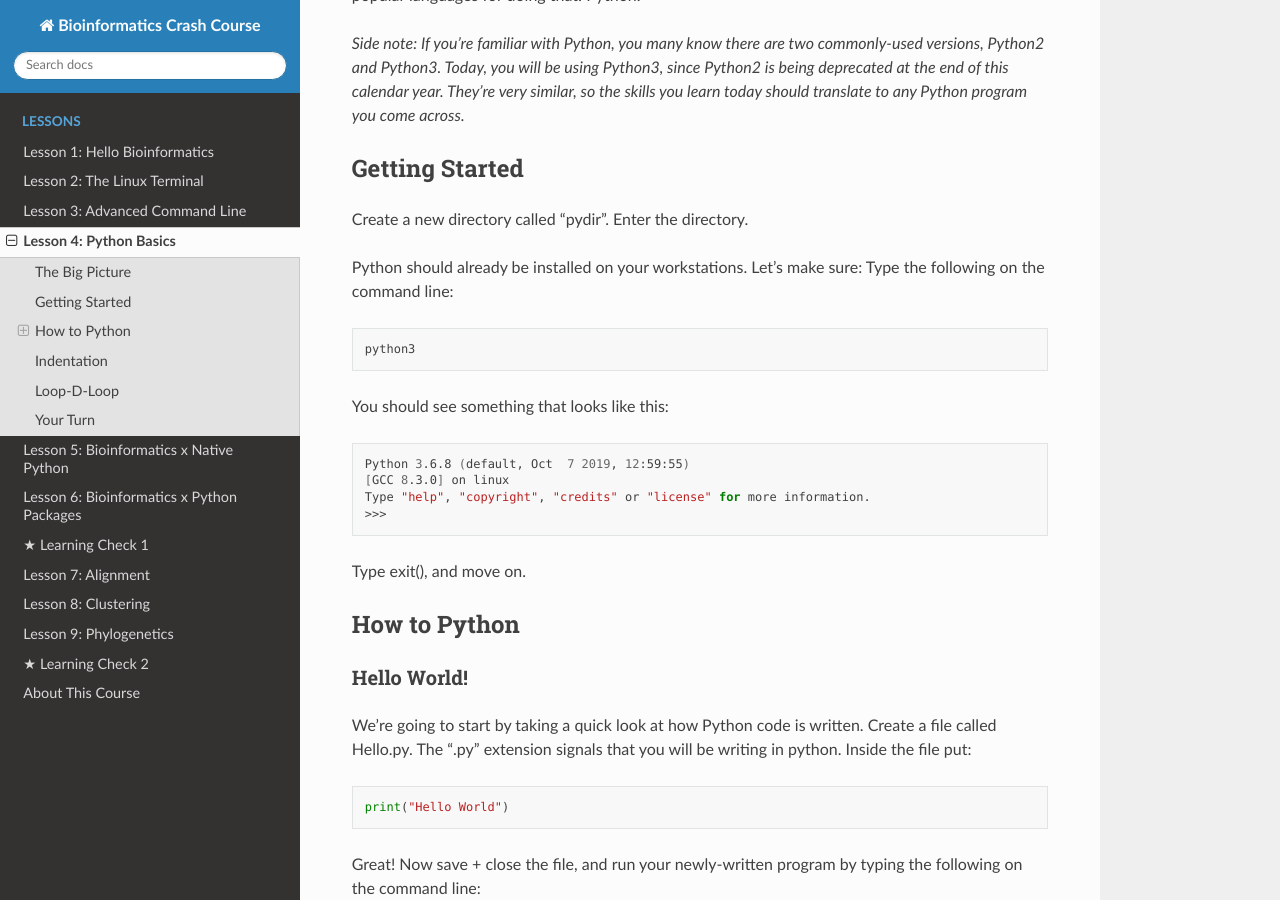
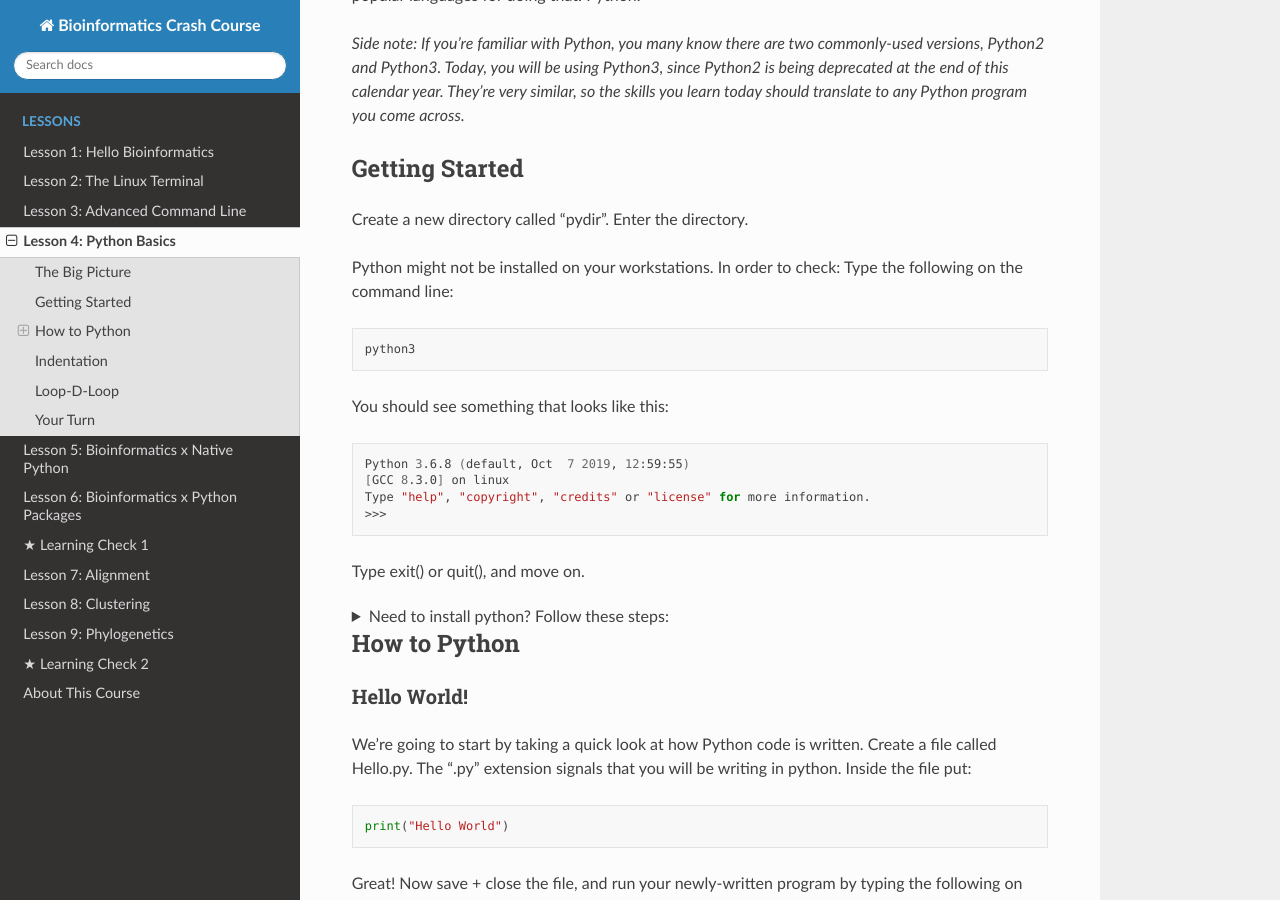
Before and after one commit to ubicucsd/crash_course, a Sphinx documentation site: the page built from source/4_Python.md, in a window 1280 px wide and 900 px high, scrolled down 280 px. Built offline with Sphinx 7.4.7 and the Read the Docs theme 2.0.0, drawn with Linux system fonts in a browser that asks for light colours.

Commit message:
Update 4_Python.md

````diff
--- a/source/4_Python.md
+++ b/source/4_Python.md
@@ -10,7 +10,7 @@ So far, we've been working only on the command line. However, you'll often want
 
 Create a new directory called "pydir". Enter the directory.
 
-Python should already be installed on your workstations. Let's make sure: Type the following on the command line:
+Python might not be installed on your workstations. In order to check: Type the following on the command line:
 ```shell
 python3
 ```
@@ -21,7 +21,14 @@ Python 3.6.8 (default, Oct  7 2019, 12:59:55)
 Type "help", "copyright", "credits" or "license" for more information.
 >>>
 ```
-Type exit(), and move on.
+Type exit() or quit(), and move on.
+
+<details>
+    <summary>Need to install python? Follow these steps:</summary>
+    - Go to https://www.python.org/downloads/
+    - Download the latest version of Python for your OS
+    - Open the installer and follow the installation steps
+</details>
 
 ## How to Python
 
@@ -85,7 +92,7 @@ Say I have a fasta file containing genetic information ([what is a fasta file?](
         -print the line-
   ```
 
-This is one simple **representation** of how you could achieve this task. The **implementation** in Python, as we shall see, uses a loop. Which one of the three pseudocode lines above suggests we will need a loop?
+   This is one simple **representation** of how you could achieve this task. The **implementation** in Python, as we shall see, uses a loop. Which one of the three pseudocode lines above suggests we will need a loop?
 </details>
 
 
````
